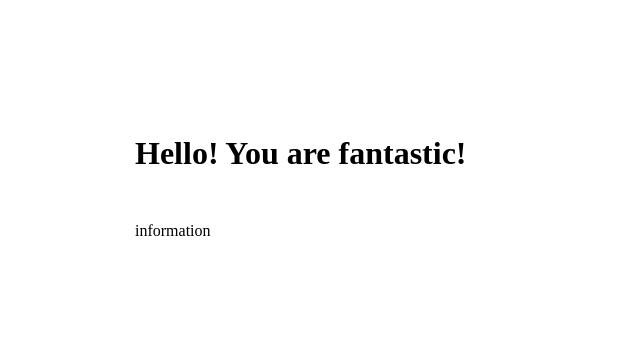
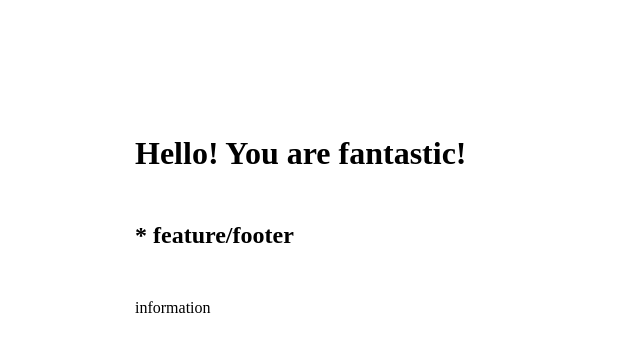
Before and after one commit to maslakoff/gittest, a plain HTML site: page index.html in a window 1280 px wide. Shown: the whole page, without its empty margins (0-640 px from the left). Drawn offline with Linux system fonts and the light colour scheme.

Commit message:
footer h2

```diff
--- a/index.html
+++ b/index.html
@@ -9,6 +9,7 @@
 </head>
 <body>
     <h1>Hello! You are fantastic!</h1>
+    <h2>* feature/footer</h2>
     <section id="information">information</div>
 <script src="app.js"></script>
 </body>
```
